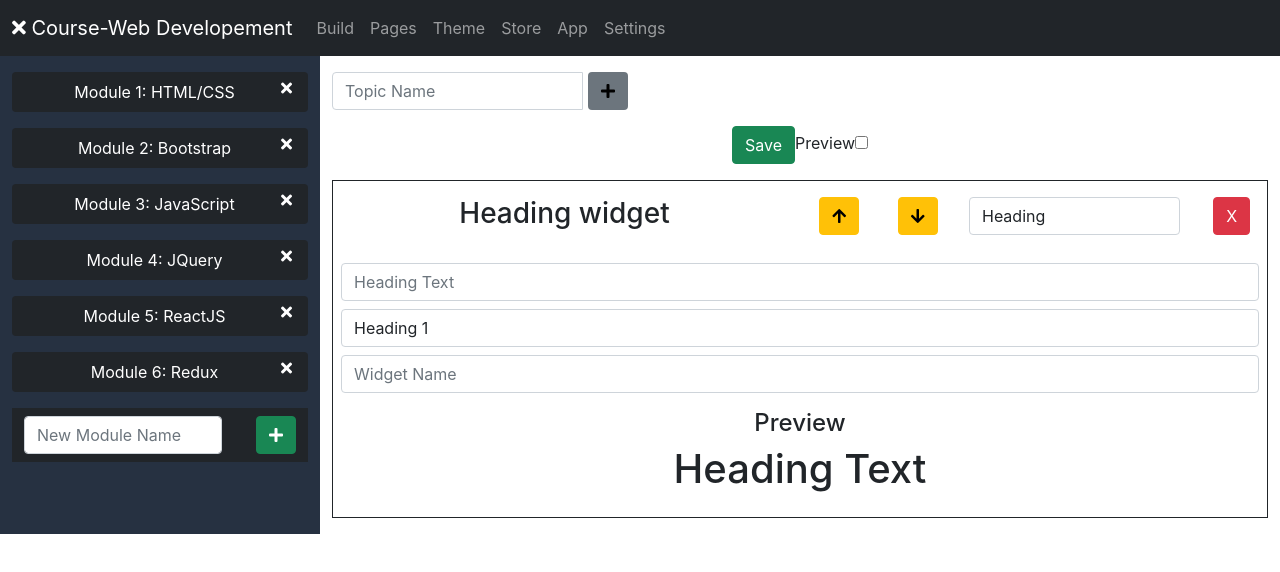
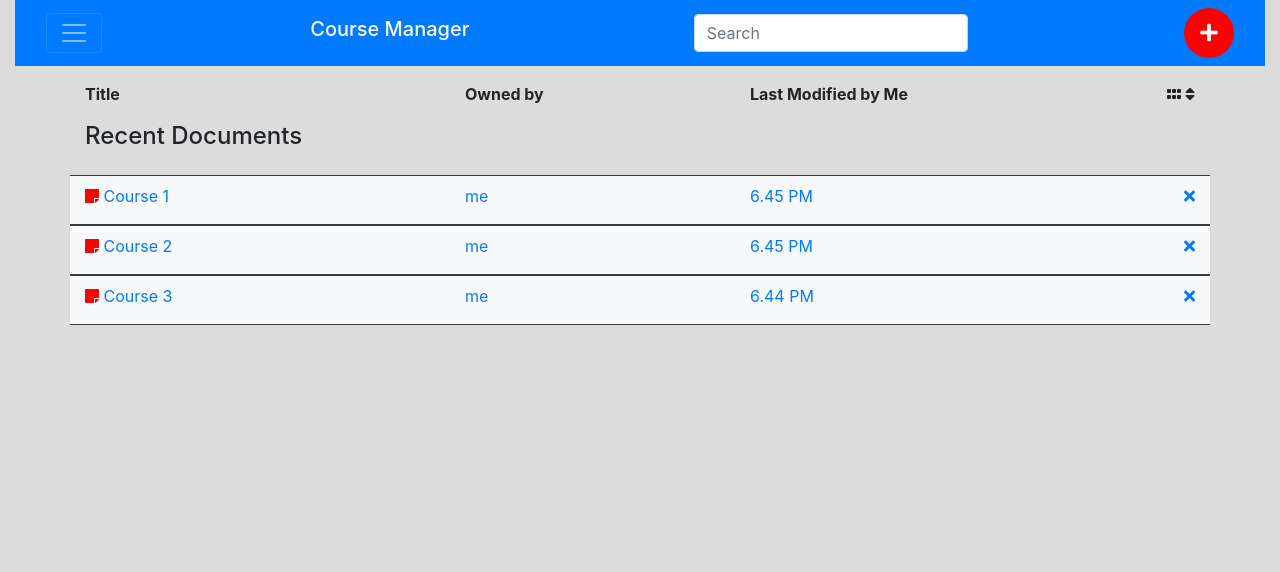
Before and after one commit to zankhanarana9/blackboard-web-app, a React (Create React App) app in the folder whiteboard/: page / in a window 1280 px wide. Shown: the top 572 px of the page. Built offline with nearby package versions, Linux system fonts and the light colour scheme.

Commit message:
Added Containers and updated states

```diff
--- a/whiteboard/package.json
+++ b/whiteboard/package.json
@@ -9,6 +9,7 @@
     "bootstrap": "^4.5.3",
     "react": "^17.0.1",
     "react-dom": "^17.0.1",
+    "react-router-dom": "^5.2.0",
     "react-scripts": "4.0.1",
     "web-vitals": "^0.2.4"
   },
--- a/whiteboard/src/App.js
+++ b/whiteboard/src/App.js
@@ -1,12 +1,10 @@
 import './App.css';
-import CourseEditor from './components/course-editor/CourseEditor';
-//import Course from './components/course-list/Course';
+import WhiteBoard from './containers/WhiteBoard';
 
 function App() {
   return (
     <div className="App" >
-        {/* <Course /> */}
-        <CourseEditor />
+        <WhiteBoard />
     </div>
   );
 }
--- a/whiteboard/src/components/course-editor/CourseEditor.js
+++ b/whiteboard/src/components/course-editor/CourseEditor.js
@@ -3,19 +3,30 @@ import CourseEditorNavBar from './CourseEditorNavBar';
 import ModuleList from './ModuleList';
 import './CourseEditor.css';
 import Topic from './Topic';
+import {getModulesByCourseId } from '../../services/CourseService';
 
-const CourseEditor = function() {
+class CourseEditor extends React.Component {
+
+    state = {
+        Modules:getModulesByCourseId(123)
+    }
+
+   render() {
         return (
             <div className="container-fluid p-0">
                 <CourseEditorNavBar />
                 <div className="container-fluid">
                     <div className="row">
-                    <ModuleList />
+                        <ModuleList
+                            Modules={this.state.Modules}
+                            DeleteModule = {this.deleteModule}
+                            />
                         <Topic />
                     </div>
                 </div>
             </div>
-    );
+        )
+   }
 }
 
 export default CourseEditor;
--- a/whiteboard/src/components/course-editor/CourseEditorNavBar.js
+++ b/whiteboard/src/components/course-editor/CourseEditorNavBar.js
@@ -15,7 +15,7 @@ const CourseEditorNavBar = function() {
                     aria-label="Toggle navigation">
                         <span className="navbar-toggler-icon"></span>
                 </button>
-                <a href="./main.html" className="navbar-brand">
+                <a href="/" className="navbar-brand">
                     <i className="fa fa-times pr-2"></i>
                     &nbsp;Course-Web Developement
                 </a>
@@ -25,7 +25,7 @@ const CourseEditorNavBar = function() {
                         navBarItems.map((item,index) => {
                             return (
                                 <li className="nav-item" key={index}>
-                                    <a className="nav-link" href="/">{item}</a>
+                                    <a className="nav-link" href="#">{item}</a>
                                 </li>
                             );
                         })
--- a/whiteboard/src/components/course-editor/ModuleList.js
+++ b/whiteboard/src/components/course-editor/ModuleList.js
@@ -1,27 +1,48 @@
 import React from 'react';
+import { addModule, deleteModule, getAllCourses } from '../../services/CourseService';
+import ModuleListItem from './ModuleListItem';
 
-const modules = [
-    {title : "Module 1:  HTML/CSS", id: '123'},
-    {title : "Module 2: Bootstrap", id: '234'},
-    {title : "Module 3: JavaScript", id: '345'},
-    {title : "Module 4: JQuery", id: '456'},
-    {title : "Module 5: ReactJS", id: '567'},
-    {title : "Module 6: Redux", id: '678'},
-];
 
-const ModuleList = function() {
-    return (
-          <div className="col-md-3" style={{backgroundColor: "#263141"}}>
+class ModuleList extends React.Component {
+
+  constructor(props){
+    super(props);
+    this.state={
+      Modules:this.props.Modules
+    }
+  }
+
+  deleteModule = (courseId, moduleId) => {
+    deleteModule(courseId,moduleId)
+    .then(x => {
+      this.setState( {
+        Modules: x
+      });
+    });
+
+  }
+
+  addModule = (courseId) => {
+      addModule(courseId)
+        .then(x => {
+          this.setState({
+            Modules: x
+          });
+        });
+  }
+
+  render(){
+      return (
+        <div className="col-md-3" style={{backgroundColor: "#263141"}}>
           <ul className="nav flex-column nav-pills mb-3 module-list">
+
             {
-                modules.map(module => {
+                this.state.Modules.map(module => {
                     return (
-                      <li key={module.id}>
-                      <a className="nav-link mr-2 mt-3 bg-dark template-module-list-item"  href="/">
-                        {module.title}
-                        <i className="fa fa-times module-remove float-right" ></i>
-                      </a>
-                    </li>
+                      <ModuleListItem key={module.id}
+                        Module={module}
+                        DeleteModule = {this.deleteModule}
+                        />
                     )
                 })
             }
@@ -32,12 +53,15 @@ const ModuleList = function() {
             </div>
             <div className="col-2 offset-sm-1">
               <button className="btn btn-success mt-2  float-right" id="add-module">
-                <i className="fa fa-plus" ></i>
+                <i className="fa fa-plus"
+                  onClick ={() => this.addModule(123)}
+                ></i>
               </button>
             </div>
           </div>
         </div>
-    );
+      )
+   }
 }
 
 export default ModuleList;
--- /dev/null
+++ b/whiteboard/src/components/course-editor/ModuleListItem.js
@@ -0,0 +1,21 @@
+import React from 'react';
+
+const ModuleListItem = function({Module, DeleteModule}) {
+    return(
+        <li>
+            <a className="nav-link mr-2 mt-3 bg-dark template-module-list-item text-left "  href="#">
+            {Module.title}
+            <span className="float-right">
+                <i className="fa fa-edit mr-2"
+                    onClick={() => alert("Edit me")}
+                ></i>
+                <i className="fa fa-times module-remove "
+                    onClick={() => DeleteModule(123,Module.id)}
+                ></i>
+            </span>
+            </a>
+        </li>
+    )
+}
+
+export default ModuleListItem;
--- a/whiteboard/src/components/course-list/Course.js
+++ b/whiteboard/src/components/course-list/Course.js
@@ -4,11 +4,11 @@ import CourseListNav from './Nav';
 import './Course.css';
 import CourseList from './CourseList';
 
-const Course = function() {
+const Course = function({Courses}) {
     return (
         <div className="container-fluid">
             <CourseListNav />
-            <CourseList />
+            <CourseList Courses={Courses}/>
         </div>
     );
 }
--- a/whiteboard/src/components/course-list/CourseHeader.js
+++ b/whiteboard/src/components/course-list/CourseHeader.js
@@ -4,20 +4,18 @@ import CourseList from './CourseList';
 const CourseHeader = function() {
     return (
         <div className="row mb-3 mt-3 text-left title">
-                <div className="col-3">
+                <div className="col-sm-6 col-lg-4 ">
                         Title
                 </div>
-                <div className="col-3">
+                <div className="col-lg-3 col-md-4 d-none d-md-block">
                     Owned by
                 </div>
-                <div className="col-3">
+                <div className="col-3 d-none d-lg-block">
                     Last Modified by Me
                 </div>
-                <div className="col-2 text-right">
-                        <i className="fas fa-grip-horizontal"></i>
-                </div>
-                <div className="col-1">
-                    <i className="fa fa-sort"></i>
+                <div className=" col-sm-6 col-md-2 text-right">
+                        <i className="fas fa-grip-horizontal mr-1"></i>
+                        <i className="fa fa-sort"></i>
                 </div>
             </div>
     );
--- a/whiteboard/src/components/course-list/CourseList.js
+++ b/whiteboard/src/components/course-list/CourseList.js
@@ -1,28 +1,9 @@
 import React from 'react';
 import CourseListItem from './CourseListItem';
 import CourseHeader from './CourseHeader';
+import {Link} from 'react-router-dom';
 
-const Courses = [
-    {
-        title: "Course 1",
-        ownedBy : "me",
-        lastModifiedAt : "6.45 PM",
-        id: 1
-    },
-    {
-        title: "Course 2",
-        ownedBy : "me",
-        lastModifiedAt : "6.45 PM",
-        id: 2
-    },
-    {
-        title: "Course 3",
-        ownedBy : "me",
-        lastModifiedAt : "6.44 PM",
-        id: 3
-    }
-]
-const CourseList = function() {
+const CourseList = function({Courses}) {
     return (
         <div className ="container">
             <CourseHeader />
@@ -33,8 +14,10 @@ const CourseList = function() {
             </div>
            {
                Courses.map(course => {
-                   return (<CourseListItem id= {course.id}
-                        Course={course} />)
+                   return (<Link to={`/course-editor/${course.id}`} key= {course.id}>
+                    <CourseListItem
+                        Course={course} />
+                   </Link>)
                })
            }
         </div>
--- a/whiteboard/src/components/course-list/CourseListItem.js
+++ b/whiteboard/src/components/course-list/CourseListItem.js
@@ -4,22 +4,19 @@ import './CourseListItem.css';
 const CourseListItem = function({Course}) {
     return (
         <div className="row text-left course-list-item px-auto pb-3 pt-2 border-top border-bottom border-dark">
-                    <div className="col-3">
+                    <div className="col-sm-6 col-lg-4">
                         <span><i className="fa fa-sticky-note icon-color"></i></span>&nbsp;
                         {Course.title}
                     </div>
-                    <div className="col-3">
+                    <div className="col-lg-3 col-md-4 d-none d-md-block">
                         {Course.ownedBy}
                     </div>
-                    <div className="col-3">
+                    <div className="col-3 d-none d-lg-block">
                         {Course.lastModifiedAt}
                     </div>
-                    <div className="col-2">
-
-                    </div>
-                    <div className="col-1">
+                    <div className="col-sm-6 col-md-2 text-right">
                         <span>
-                        <i className="fa fa-times "></i>
+                        <i className="fa fa-times"></i>
                         </span>
                     </div>
                 </div>
--- /dev/null
+++ b/whiteboard/src/containers/WhiteBoard.js
@@ -0,0 +1,31 @@
+import React from 'react';
+import {BrowserRouter as Router, Route} from 'react-router-dom';
+import CourseEditor from '../components/course-editor/CourseEditor';
+import Course from '../components/course-list/Course';
+import { getAllCourses } from '../services/CourseService';
+
+class WhiteBoard extends React.Component {
+
+    constructor(props) {
+        super(props);
+        this.state = {
+            courses: getAllCourses()
+        }
+    }
+    render() {
+        return (
+            <Router>
+                <Route
+                    exact path="/"
+                    render={() => <Course Courses={this.state.courses} />}
+                    />
+
+                <Route
+                    exact path="/course-editor/:id"
+                    component={CourseEditor} />
+            </Router>
+        )
+    }
+}
+
+export default WhiteBoard;
--- /dev/null
+++ b/whiteboard/src/services/CourseService.js
@@ -0,0 +1,61 @@
+const courses = [
+    {
+        title: "Course 1",
+        ownedBy : "me",
+        lastModifiedAt : "6.45 PM",
+        id: 123 ,
+        modules: [
+            {title : "Module 1:  HTML/CSS", id: '123'},
+            {title : "Module 2: Bootstrap", id: '234'},
+            {title : "Module 3: JavaScript", id: '345'},
+            {title : "Module 4: JQuery", id: '456'},
+            {title : "Module 5: ReactJS", id: '567'},
+        ]
+    },
+    {
+        title: "Course 2",
+        ownedBy : "me",
+        lastModifiedAt : "6.45 PM",
+        id: 234,
+        modules: [
+            {title : "Module 1:  HTML/CSS", id: '123'},
+            {title : "Module 2: Bootstrap", id: '234'},
+            {title : "Module 3: JavaScript", id: '345'},
+            {title : "Module 4: JQuery", id: '456'}
+        ]
+    },
+    {
+        title: "Course 3",
+        ownedBy : "me",
+        lastModifiedAt : "6.44 PM",
+        id: 345,
+        modules: [
+            {title : "Module 4: JQuery", id: '456'},
+            {title : "Module 5: ReactJS", id: '567'},
+            {title : "Module 6: Redux", id: '678'},
+        ]
+    }
+];
+
+export const getAllCourses= function() {
+    return courses;
+}
+
+export const getModulesByCourseId = function(id) {
+    return courses.find(x => x.id === id).modules;
+}
+
+export const deleteModule = async function(courseId, moduleId) {
+    let course = await courses.find(x => x.id === courseId)
+    course.modules = await course.modules.filter(x => x.id !== moduleId);
+    return course.modules;
+}
+
+export const addModule = async function(courseId) {
+    let course = await courses.find(x => x.id === courseId);
+    course.modules.push({
+        title: "New Module", id:`${(new Date()).getTime()}`
+    });
+    console.log(course.modules);
+    return course.modules;
+}
```
Also changed, not shown: 2 other files (tests, documents, lock files or other folders). Lines whose indentation alone changed are shown as unchanged.
